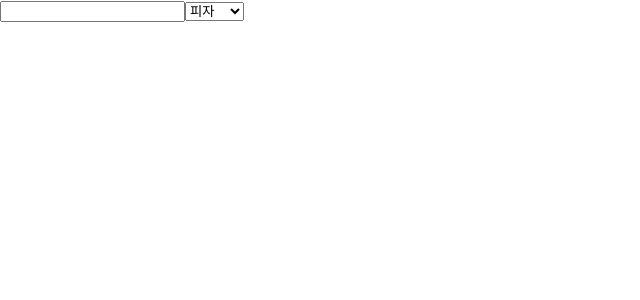
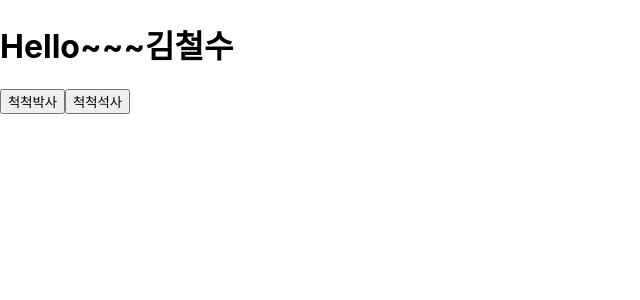
Before and after one commit to kimjiseung97/react-basic, a React (Create React App) app: page / in a window 1280 px wide. Shown: the top 300 px of the page, without its empty margins (0-640 px from the left). Built offline with nearby package versions, Linux system fonts and the light colour scheme; the HTML template or start-up script is replaced by a standard one.

Commit message:
react 복습중...

```diff
--- a/src/App.js
+++ b/src/App.js
@@ -20,7 +20,7 @@ function App() {
   //{}안에서 함수호출문이나 변수참조를 할 수 있음.
   return (
     <>
-      <ChangeEvent/>
+      <NickName/>
     </>
   );
 }
--- a/src/SayHello.js
+++ b/src/SayHello.js
@@ -3,7 +3,7 @@ import React from "react";
 // 컴포넌트
 const SayHello = (props) =>{
     return (
-        <div>
+      <div>
         <p>안녕</p>
         {props.children}
         <span>메롱</span>
```
